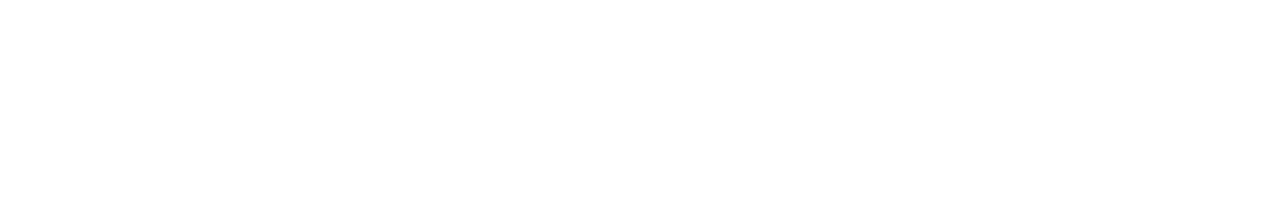
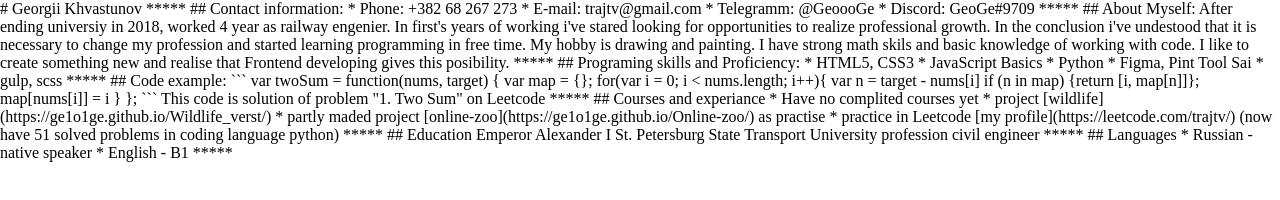
Before and after one commit to Ge1o1Ge/rsschool-cv, a plain HTML site: page index.html in a window 1280 px wide. Drawn offline with Linux system fonts and the light colour scheme.

Commit message:
feat: add information in index.html

````diff
--- a/index.html
+++ b/index.html
@@ -1,5 +1,6 @@
 <!DOCTYPE html>
 <html lang="en">
+
 <head>
     <meta charset="UTF-8">
     <meta http-equiv="X-UA-Compatible" content="IE=edge">
@@ -8,7 +9,80 @@
     <title>CV</title>
 
 </head>
+
 <body>
+    <div>
+        # Georgii Khvastunov
+        *****
 
+        ## Contact information:
+        * Phone: +382 68 267 273
+        * E-mail: trajtv@gmail.com
+        * Telegramm: @GeoooGe
+        * Discord: GeoGe#9709
+
+        *****
+        ## About Myself:
+        After ending universiy in 2018, worked 4 year as railway engenier.
+        In first's years of working i've stared looking for opportunities to realize professional growth.
+        In the conclusion i've undestood that it is necessary to change my profession and started learning programming
+        in free time.
+
+        My hobby is drawing and painting.
+        I have strong math skils and basic knowledge of working with code.
+        I like to create something new and realise that Frontend developing gives this posibility.
+
+        *****
+        ## Programing skills and Proficiency:
+        * HTML5, CSS3
+        * JavaScript Basics
+        * Python
+        * Figma, Pint Tool Sai
+        * gulp, scss
+
+        *****
+        ## Code example:
+
+        ```
+        var twoSum = function(nums, target) {
+        var map = {};
+
+        for(var i = 0; i &#60 nums.length; i++){
+        var n = target - nums[i]
+
+        if (n in map) {return [i, map[n]]};
+
+        map[nums[i]] = i
+        }
+        };
+        ```
+        This code is solution of problem "1. Two Sum" on Leetcode
+
+        *****
+        ## Courses and experiance
+
+        * Have no complited courses yet
+
+        * project [wildlife](https://ge1o1ge.github.io/Wildlife_verst/)
+
+        * partly maded project [online-zoo](https://ge1o1ge.github.io/Online-zoo/) as practise
+
+        * practice in Leetcode [my profile](https://leetcode.com/trajtv/)
+        (now have 51 solved problems in coding language python)
+
+        *****
+        ## Education
+
+        Emperor Alexander I St. Petersburg State Transport University
+        profession civil engineer
+
+        *****
+        ## Languages
+        * Russian - native speaker
+        * English - B1
+
+        *****
+    </div>
 </body>
+
 </html>
````
